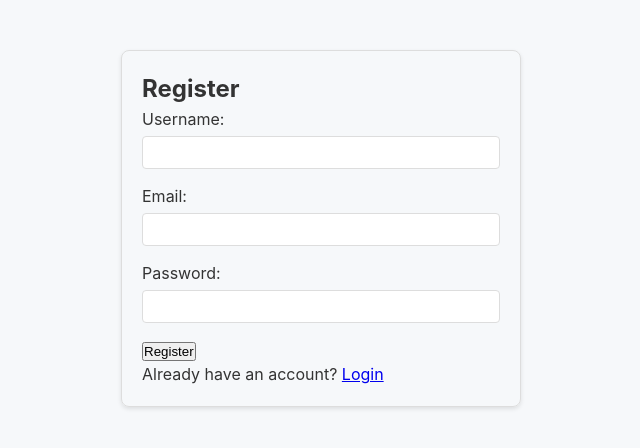
After one commit to Azim18821/PACAS_V2.00, a Flask app: template templates/register.html in a window 1280 px wide. The commit adds this page. Shown: the top 448 px of the page, without its empty margins (319-959 px from the left). Run offline with Flask 3, Linux system fonts and the light colour scheme; the template is opened without the code that fills it, so the values that code supplies are empty; some libraries are stand-ins or nearby versions.

Commit message:
Assistant checkpoint: Add login/register functionality and fix user model
Assistant generated file changes:
- main.py: Add login/register routes
- models/user.py: Fix password hash handling
- templates/login.html: Add login template
- templates/register.html: Add register template
- static/styles.css: Add auth form styles

---

User prompt:

still getting issues please look at my whole code base and see why we are getting issues

Replit-Commit-Author: Assistant
Replit-Commit-Session-Id: b89c20a3-b063-4635-a8a9-15843f75c781

```diff
--- a/main.py
+++ b/main.py
@@ -137,6 +137,47 @@ async def scrape_site(site, location, min_price, max_price, min_beds, max_beds,
 @app.route('/')
 def home():
     return render_template('index.html')
+
+@app.route('/login', methods=['GET', 'POST'])
+def login():
+    if request.method == 'POST':
+        email = request.form.get('email')
+        password = request.form.get('password')
+
+        user = User.get_by_email(email)
+        if user and user.check_password(password):
+            login_user(user)
+            flash('Logged in successfully.')
+            return redirect(url_for('home'))
+        else:
+            flash('Invalid email or password.')
+
+    return render_template('login.html')
+
+@app.route('/register', methods=['GET', 'POST'])
+def register():
+    if request.method == 'POST':
+        username = request.form.get('username')
+        email = request.form.get('email')
+        password = request.form.get('password')
+
+        if User.get_by_email(email):
+            flash('Email already registered.')
+            return redirect(url_for('register'))
+
+        if User.create_user(username, email, password):
+            flash('Registration successful. Please login.')
+            return redirect(url_for('login'))
+        else:
+            flash('Registration failed.')
+
+    return render_template('register.html')
+
+@app.route('/logout')
+@login_required
+def logout():
+    logout_user()
+    return redirect(url_for('home'))
 
 @app.route('/api/search', methods=['POST'])
 @limiter.limit("50/hour") #Example rate limit
--- a/models/user.py
+++ b/models/user.py
@@ -9,7 +9,8 @@ class User(UserMixin):
         self.id = id
         self.username = username
         self.email = email
-        self.password_hash = password_hash
+        # Ensure password_hash is bytes
+        self.password_hash = password_hash if isinstance(password_hash, bytes) else bytes(password_hash)
 
     @staticmethod
     def get_by_id(user_id):
--- a/static/styles.css
+++ b/static/styles.css
@@ -27,6 +27,41 @@ body {
     color: var(--text-color);
     line-height: 1.5;
     -webkit-font-smoothing: antialiased;
+}
+
+
+.auth-container {
+    max-width: 400px;
+    margin: 50px auto;
+    padding: 20px;
+    border: 1px solid #ddd;
+    border-radius: 8px;
+    box-shadow: 0 2px 4px rgba(0, 0, 0, 0.1);
+}
+
+.form-group {
+    margin-bottom: 15px;
+}
+
+.form-group label {
+    display: block;
+    margin-bottom: 5px;
+}
+
+.form-group input {
+    width: 100%;
+    padding: 8px;
+    border: 1px solid #ddd;
+    border-radius: 4px;
+}
+
+.flash {
+    padding: 10px;
+    margin-bottom: 15px;
+    border-radius: 4px;
+    background-color: #f8d7da;
+    color: #721c24;
+    border: 1px solid #f5c6cb;
 }
 
 .hero {
--- /dev/null
+++ b/templates/register.html
@@ -0,0 +1,36 @@
+
+<!DOCTYPE html>
+<html>
+<head>
+    <title>Register</title>
+    <link rel="stylesheet" href="{{ url_for('static', filename='styles.css') }}">
+</head>
+<body>
+    <div class="auth-container">
+        <h2>Register</h2>
+        {% with messages = get_flashed_messages() %}
+            {% if messages %}
+                {% for message in messages %}
+                    <div class="flash">{{ message }}</div>
+                {% endfor %}
+            {% endif %}
+        {% endwith %}
+        <form method="POST">
+            <div class="form-group">
+                <label for="username">Username:</label>
+                <input type="text" id="username" name="username" required>
+            </div>
+            <div class="form-group">
+                <label for="email">Email:</label>
+                <input type="email" id="email" name="email" required>
+            </div>
+            <div class="form-group">
+                <label for="password">Password:</label>
+                <input type="password" id="password" name="password" required>
+            </div>
+            <button type="submit">Register</button>
+        </form>
+        <p>Already have an account? <a href="{{ url_for('login') }}">Login</a></p>
+    </div>
+</body>
+</html>
```
Also changed, not shown: templates/login.html (added, +32 -0 lines).
